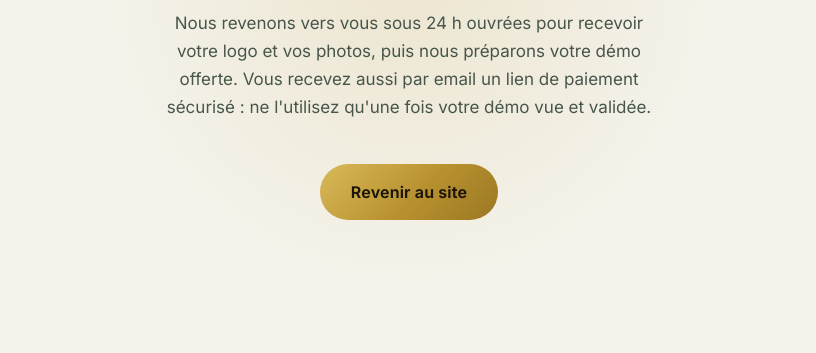
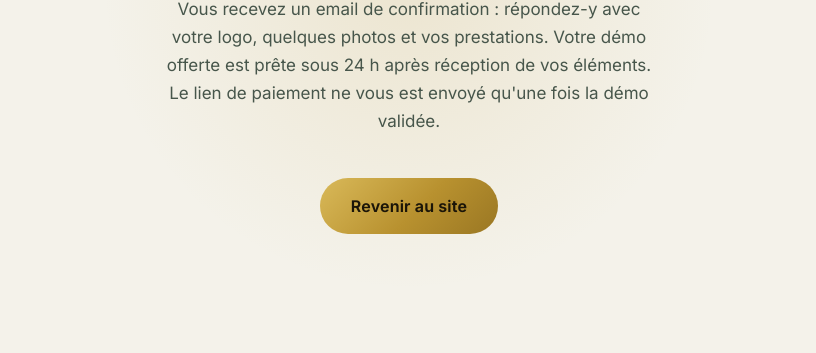
Before and after one commit to lepessotloic-sketch/impact-nva-prestige, a plain HTML site: page merci.html in a window 1280 px wide. Shown: the part 447-800 px from the top of the page, without its empty margins (231-1047 px from the left). Drawn offline with Linux system fonts and the light colour scheme.

Commit message:
Le lien de paiement part après la démo validée (aligné sur le pilote 21 du 21/11)
Co-Authored-By: Claude Opus 5.5 <noreply@anthropic.com>

```diff
--- a/merci.html
+++ b/merci.html
@@ -12,7 +12,7 @@
   </script>
   <meta name="viewport" content="width=device-width, initial-scale=1.0">
   <title>Merci — Impact-NVA</title>
-  <meta name="description" content="Votre demande a bien été envoyée. Nous revenons vers vous sous 24 h ouvrées.">
+  <meta name="description" content="Votre demande a bien été envoyée. Votre démo offerte est prête sous 24 h après réception de vos éléments.">
   <meta name="robots" content="noindex">
   <meta name="theme-color" content="#0A0F0C">
 
@@ -81,7 +81,7 @@
       <svg viewBox="0 0 24 24" fill="none" stroke="currentColor" stroke-width="1.8" stroke-linecap="round" stroke-linejoin="round"><path d="M4.5 12.5 9.5 17.5 19.5 7"/></svg>
     </div>
     <h1>Merci, votre demande est bien partie.</h1>
-    <p>Nous revenons vers vous sous 24&nbsp;h ouvrées pour recevoir votre logo et vos photos, puis nous préparons votre démo offerte. Vous recevez aussi par email un lien de paiement sécurisé&nbsp;: ne l'utilisez qu'une fois votre démo vue et validée.</p>
+    <p>Vous recevez un email de confirmation&nbsp;: répondez-y avec votre logo, quelques photos et vos prestations. Votre démo offerte est prête sous 24&nbsp;h après réception de vos éléments. Le lien de paiement ne vous est envoyé qu'une fois la démo validée.</p>
     <a class="cta-button" href="index.html">Revenir au site</a>
   </main>
 </body>
```
